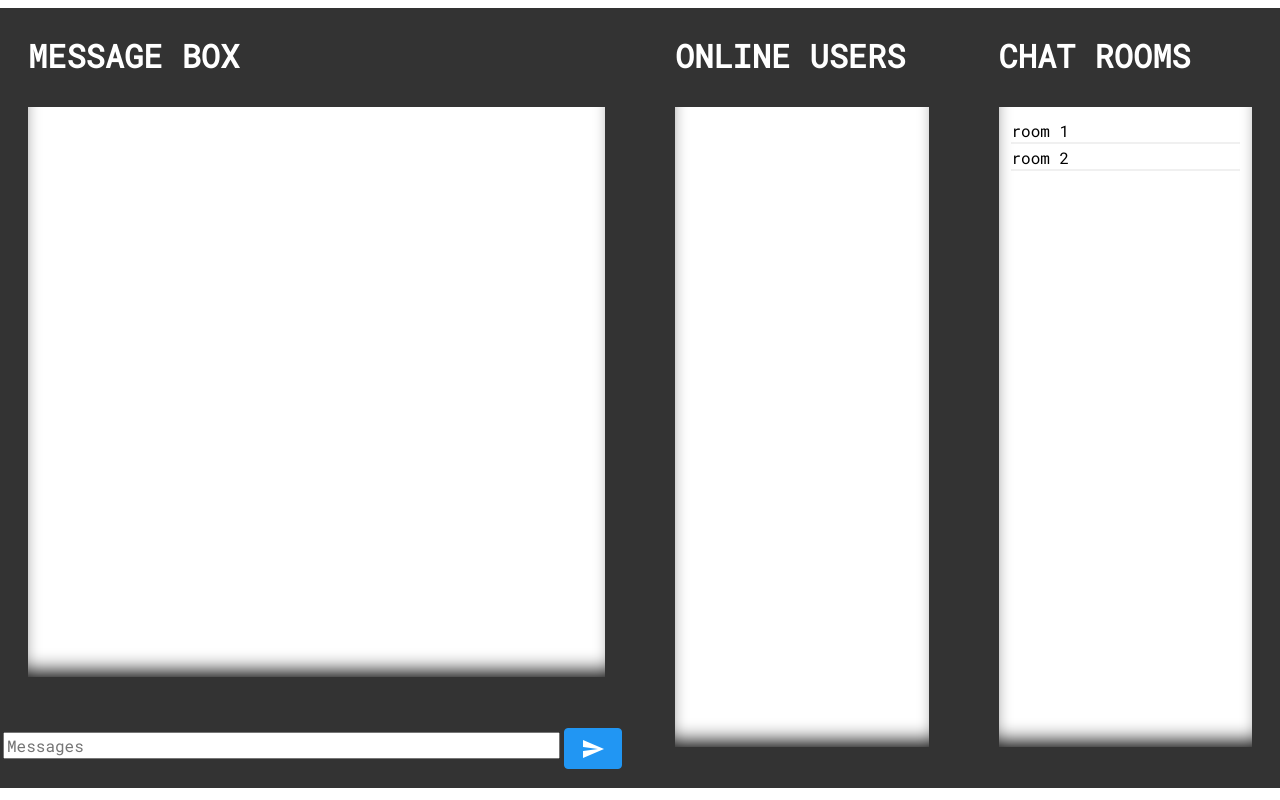
After one commit to idzharbae/py-chat, a Flask app: template templates/dashboard.html in a window 1280 px wide. The commit adds this page. Run offline with Flask 2, Linux system fonts and the light colour scheme; the template is opened without the code that fills it, so the values that code supplies are empty; some libraries are stand-ins or nearby versions.

Commit message:
Online users and chat rooms (unfinished)

```diff
--- a/app.py
+++ b/app.py
@@ -4,6 +4,7 @@
 app = Flask(__name__)
 app.config['SECRET_KEY'] = 'vnkdjnfjknfl1232#'
 socketio = SocketIO(app)
+connectedUsers = []
 
 @app.route('/')
 def login():
@@ -15,11 +16,14 @@
 def sessions():
 	if 'username' not in request.cookies:
 		return redirect(url_for('login'))
-	return render_template('session.html', user='world')
+	return render_template('dashboard.html', user='world', connectedUsers=connectedUsers)
 
 @socketio.on('room-1')
 def handleMyCustomEvent(json, methods=['GET','POST']):
 	print('room-1 message: '+str(json))
+	if(json['username']):
+		connectedUsers.append(json['username'])
+		print(connectedUsers)
 	socketio.emit('message-broadcast', json)
 
 if __name__ == '__main__':
--- a/static/css/styles.css
+++ b/static/css/styles.css
@@ -1,15 +1,26 @@
 .footer{
-	padding: 10px;
+  padding: 10px;
 	background-color: #333;
+  height: 50px;
   overflow: hidden;
-  position: fixed;
   bottom: 0;
-  width: calc(100% - 37.5px);
 }
-.content{
+.chatbox{
 	background-color : #333;
 	padding: 5px;
-  height: calc(100vh - 50px);
+  height: calc(100vh - 100px);
+}
+.rooms,
+.onlineUsers{
+  background-color : #333;
+  padding: 5px;
+  height: calc(100vh - 30px);
+}
+
+h1{
+  margin-left: 30px;
+  font-family: 'Roboto Mono';
+  color: white;
 }
 button{
 	border-radius: 0;
@@ -85,6 +96,17 @@
   border-color: #2196f3;
 }
 
+.roomBox,
+.userTable{
+  font-family: 'Roboto Mono';
+  padding:10px;
+  background-color: white;
+  box-shadow: 10px;
+  margin:30px;
+  height: calc(100% - 150px);
+  box-shadow: inset 1px -15px 20px -10px;
+  overflow-y: auto;
+}
 
 .message_holder{
   font-family: 'Roboto Mono';
@@ -96,3 +118,113 @@
   box-shadow: inset 1px -15px 20px -10px;
   overflow-y: auto;
 }
+
+.row {
+  display: flex;
+  flex-wrap: wrap;
+  margin-right: -15px;
+  margin-left: -15px;
+}
+.col-1,
+.col-2,
+.col-3,
+.col-4,
+.col-5,
+.col-6,
+.col-7,
+.col-8,
+.col-9,
+.col-10,
+.col-11,
+.col-12,
+.col,
+.col-auto{
+  position: relative;
+  width: 100%;
+  min-height: 1px;
+}
+
+.col {
+  flex-basis: 0;
+  flex-grow: 1;
+  max-width: 100%;
+}
+
+.col-auto {
+  flex: 0 0 auto;
+  width: auto;
+  max-width: none;
+}
+
+.col-1 {
+  flex: 0 0 8.333333%;
+  max-width: 8.333333%;
+}
+
+.col-2 {
+  flex: 0 0 16.666667%;
+  max-width: 16.666667%;
+}
+
+.col-3 {
+  flex: 0 0 25%;
+  max-width: 25%;
+}
+
+.col-4 {
+  flex: 0 0 33.333333%;
+  max-width: 33.333333%;
+}
+
+.col-5 {
+  flex: 0 0 41.666667%;
+  max-width: 41.666667%;
+}
+
+.col-6 {
+  flex: 0 0 50%;
+  max-width: 50%;
+}
+
+.col-7 {
+  flex: 0 0 58.333333%;
+  max-width: 58.333333%;
+}
+
+.col-8 {
+  flex: 0 0 66.666667%;
+  max-width: 66.666667%;
+}
+
+.col-9 {
+  flex: 0 0 75%;
+  max-width: 75%;
+}
+
+.col-10 {
+  flex: 0 0 83.333333%;
+  max-width: 83.333333%;
+}
+
+.col-11 {
+  flex: 0 0 91.666667%;
+  max-width: 91.666667%;
+}
+
+.col-12 {
+  flex: 0 0 100%;
+  max-width: 100%;
+}
+table{
+  width: 100%;
+}
+td{
+  border-bottom: 2px solid rgba(0, 0, 0, 0.06);
+}
+
+td:hover{
+  background-color: gray;
+}
+td:active{
+  background-color: lightgray;
+}
--- a/templates/session.html
+++ b/templates/chatbox/chatbox.html
@@ -1,4 +1,4 @@
-{% extends 'layout.html' %}
+{% extends 'chatbox/layout.html' %}
 
 {% block content %}
 
--- /dev/null
+++ b/templates/chatbox/layout.html
@@ -0,0 +1,9 @@
+
+<div class='chatbox'>
+	<h1>MESSAGE BOX</h1>
+	{% block content %}
+	{% endblock %}
+</div>
+<div class="footer">
+   	{% include 'chatbox/footer.html' %}
+</div>
--- /dev/null
+++ b/templates/dashboard.html
@@ -0,0 +1,19 @@
+<html>
+	<head>
+		{% include 'header.html' %}
+	</head>
+	<body>
+		<div class="row">
+			<div class="col-6">
+				{% include 'chatbox/chatbox.html' %}
+			</div>
+			<div class="col-3">
+				{% include 'onlineUsers/onlineUsers.html' %}
+			</div>
+			<div class="col-3">
+				{% include 'rooms/rooms.html' %}
+			</div>
+		</div>
+		{% include 'scripts.html' %}
+	</body>
+</html>
--- /dev/null
+++ b/templates/onlineUsers/onlineUsers.html
@@ -0,0 +1,12 @@
+<div class='onlineUsers'>
+	<h1>ONLINE USERS</h1>
+	<div class='userTable'>
+	<table>
+		<tbody id='onlineUsers'>
+			{% for user in connectedUsers %}
+				<tr><td>{{user}}</td></tr>
+			{% endfor %}
+		</tbody>
+	</table>
+	</div>
+</div>
--- /dev/null
+++ b/templates/rooms/layout.html
@@ -0,0 +1,4 @@
+<div class='rooms'>
+	{% block content %}
+	{% endblock %}
+</div>
--- /dev/null
+++ b/templates/rooms/rooms.html
@@ -0,0 +1,17 @@
+{% extends 'rooms/layout.html' %}
+
+{% block content %}
+<h1>CHAT ROOMS</h1>
+<div id="roomBox" class="roomBox">
+	<table>
+		<tbody>
+			<tr><td onclick="join(1)">
+				room 1
+			</td></tr>
+			<tr><td>
+				room 2
+			</td></tr>
+		</tbody>
+	</table>
+</div>
+{% endblock %}
--- a/templates/scripts.html
+++ b/templates/scripts.html
@@ -31,7 +31,8 @@
   let user_name = getCookie('username');
   socket.on( 'connect', function() {
     socket.emit( 'room-1', {
-      data: user_name+' connected.'
+      data: user_name+' connected.',
+      username: user_name
     } )
     var form = $( 'form' ).on( 'submit', function( e ) {
       e.preventDefault()
@@ -46,10 +47,18 @@
   socket.on( 'message-broadcast', function( msg ) {
     if( typeof msg.data !== 'undefined' ) {
       $( 'div.message_holder' ).append( '<div><b style="color: #000">'+msg.data+'</div>' )
+      addUserToOnlineDiv(msg.username)
     }
     else if( typeof msg.user_name !== 'undefined' ) {
       $( 'div.message_holder' ).append( '<div><b style="color: #000">'+msg.user_name+':</b> '+msg.message+'</div>' )
     }
     mB.scrollTop = mB.scrollHeight;
   })
+
+
+  function addUserToOnlineDiv(displayName){
+    $("#onlineUsers").append(
+      '<tr><td>' + displayName +
+      '</td></tr>')
+  }
 </script>
```
Also changed, not shown: templates/layout.html (deleted, +0 -15 lines), templates/chatbox/content.html (renamed from templates/content.html), templates/chatbox/footer.html (renamed from templates/footer.html).
